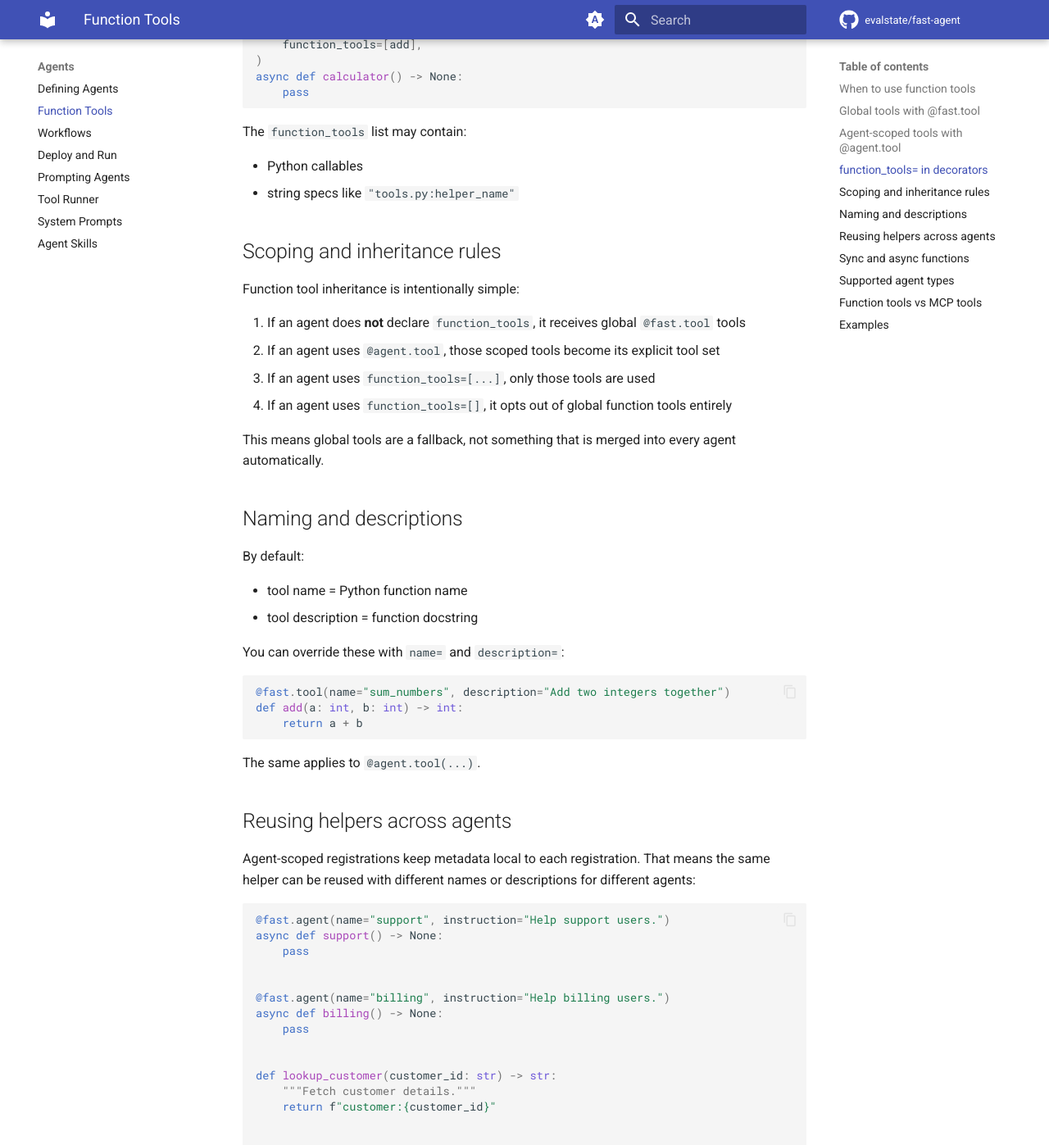
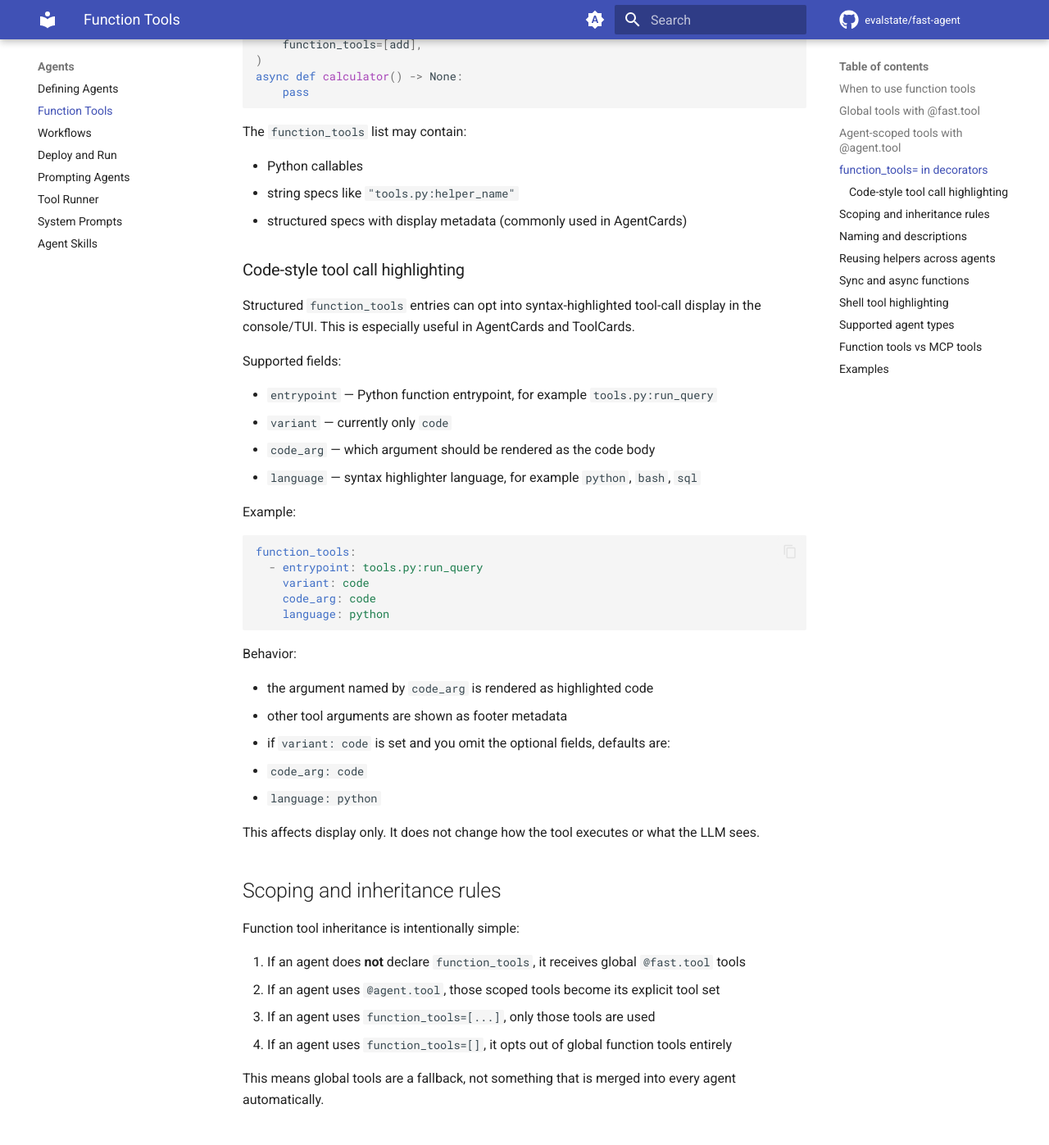
Before and after one commit to evalstate/fast-agent-docs, an MkDocs documentation site: the page built from docs/agents/function_tools.md, in a window 1280 px wide and 1400 px high, scrolled down 2711 px. Shown: the top 1397 px of the window at 82% size. Built offline with MkDocs 1.6.1 and Material for MkDocs 9.7.7, drawn with Linux system fonts in a browser that asks for light colours; comment, search, counter and statistics services are not loaded; some of the changed text lies outside the part shown.

Commit message:
docs: document tool call syntax highlighting

````diff
--- a/docs/agents/function_tools.md
+++ b/docs/agents/function_tools.md
@@ -124,6 +124,41 @@ The `function_tools` list may contain:
 
 - Python callables
 - string specs like `"tools.py:helper_name"`
+- structured specs with display metadata (commonly used in AgentCards)
+
+### Code-style tool call highlighting
+
+Structured `function_tools` entries can opt into syntax-highlighted tool-call
+display in the console/TUI. This is especially useful in AgentCards and
+ToolCards.
+
+Supported fields:
+
+- `entrypoint` — Python function entrypoint, for example `tools.py:run_query`
+- `variant` — currently only `code`
+- `code_arg` — which argument should be rendered as the code body
+- `language` — syntax highlighter language, for example `python`, `bash`, `sql`
+
+Example:
+
+```yaml
+function_tools:
+  - entrypoint: tools.py:run_query
+    variant: code
+    code_arg: code
+    language: python
+```
+
+Behavior:
+
+- the argument named by `code_arg` is rendered as highlighted code
+- other tool arguments are shown as footer metadata
+- if `variant: code` is set and you omit the optional fields, defaults are:
+  - `code_arg: code`
+  - `language: python`
+
+This affects display only. It does not change how the tool executes or what the
+LLM sees.
 
 ## Scoping and inheritance rules
 
@@ -192,6 +227,13 @@ async def async_tool(value: int) -> int:
     return value * 2
 ```
 
+## Shell tool highlighting
+
+Shell tool calls are highlighted automatically when tool display is enabled.
+For example, `execute` calls are rendered using detected shell syntax (`bash`,
+`pwsh`, etc.), and `apply_patch` commands use a specialized preview display
+when possible.
+
 ## Supported agent types
 
 `@agent.tool` is available on:
````
Also changed, not shown: docs/agents/defining.md (+6 -0 lines), docs/ref/agent_cards.md (+35 -0 lines), docs/ref/config_file.md (+10 -0 lines).
